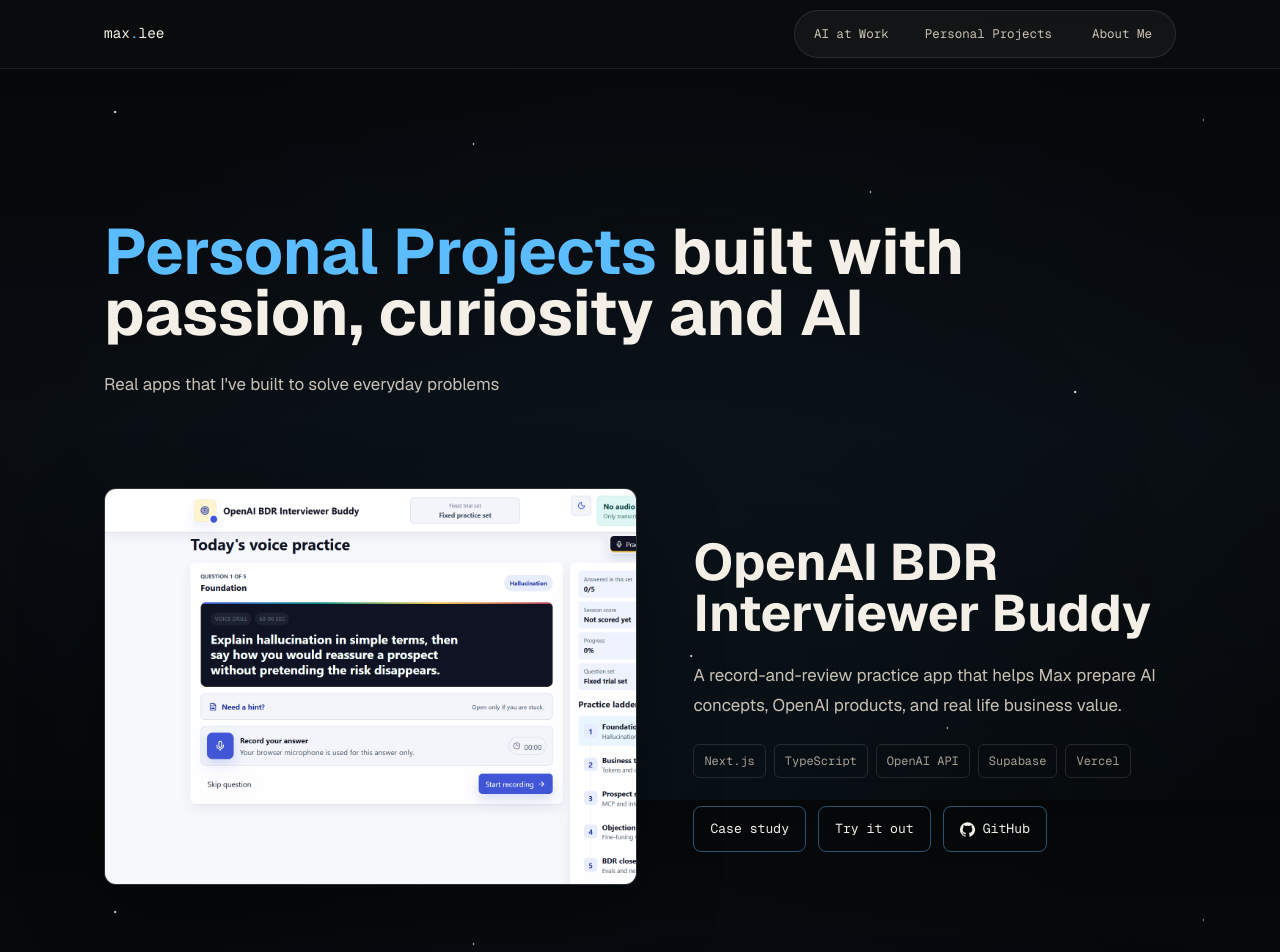
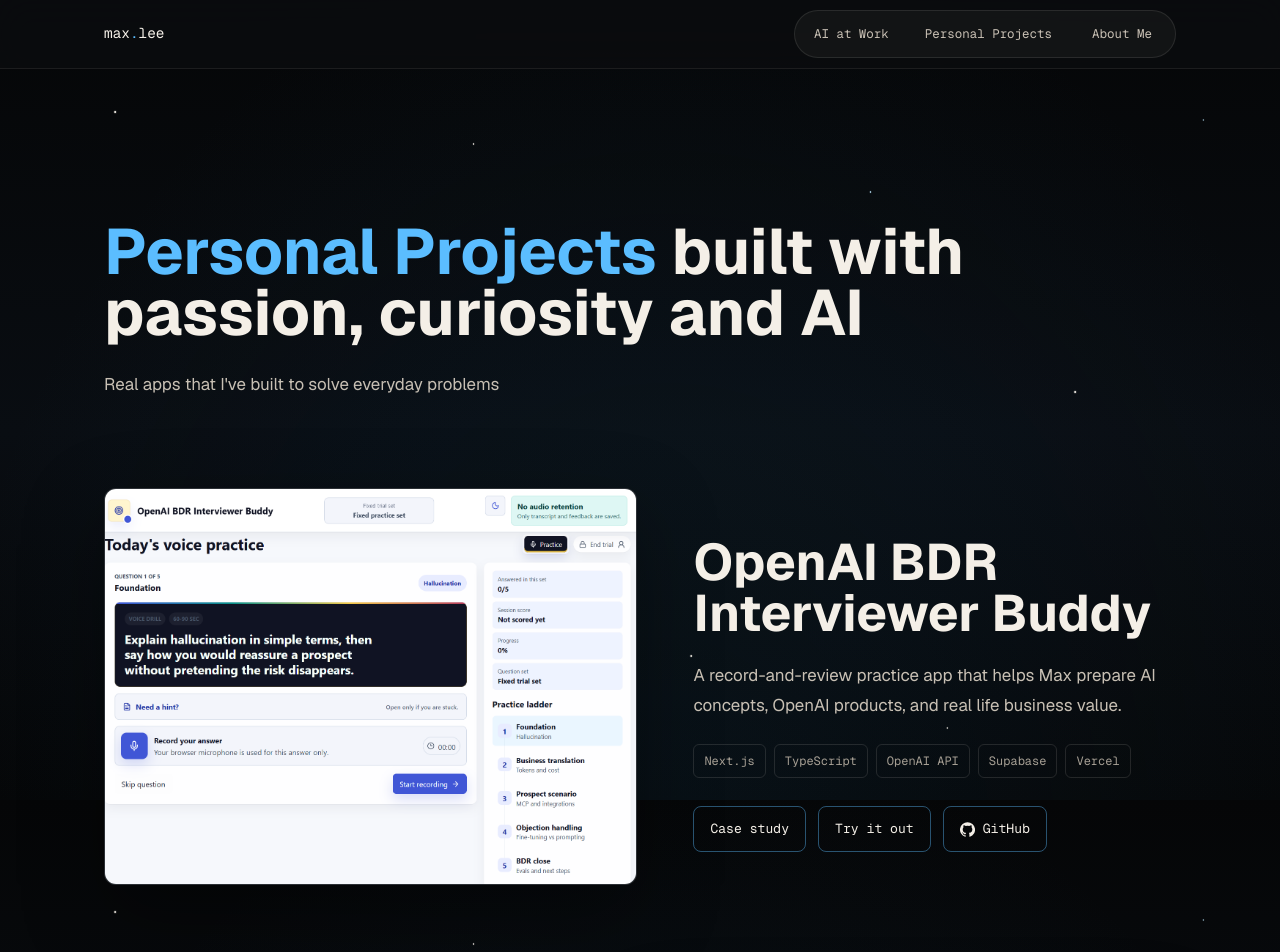
Before and after one commit to maxleesianyi/max-lee-ai-portfolio-website, a Next.js app: page /projects in a window 1280 px wide. Shown: the top 952 px of the page. Built offline with nearby package versions, Linux system fonts and the light colour scheme.

Commit message:
Center Interviewer Buddy image

```diff
--- a/app/globals.css
+++ b/app/globals.css
@@ -859,7 +859,7 @@
   width: 100%;
   height: 100%;
   object-fit: cover;
-  object-position: left top;
+  object-position: center;
 }
 
 .text-link {
```
